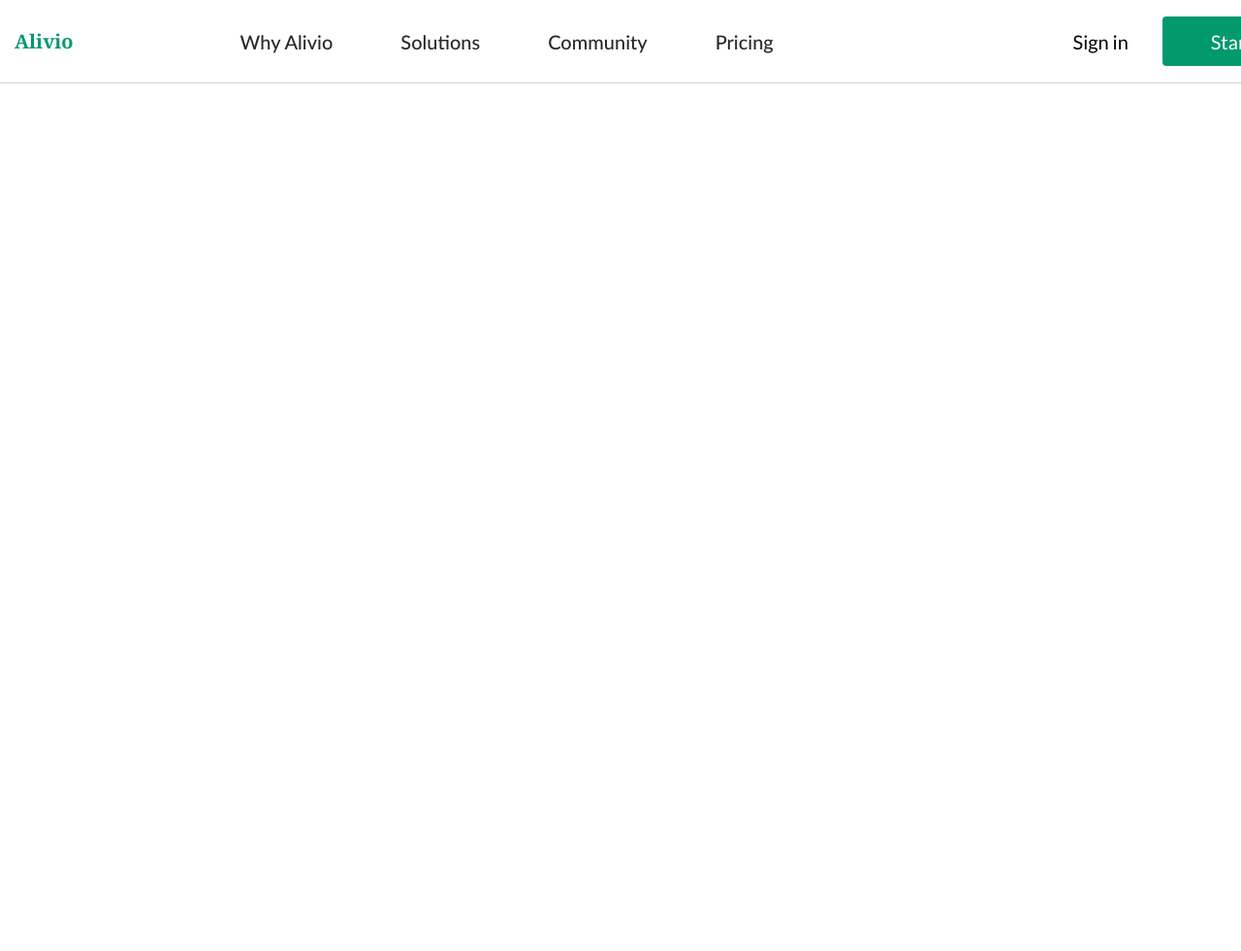
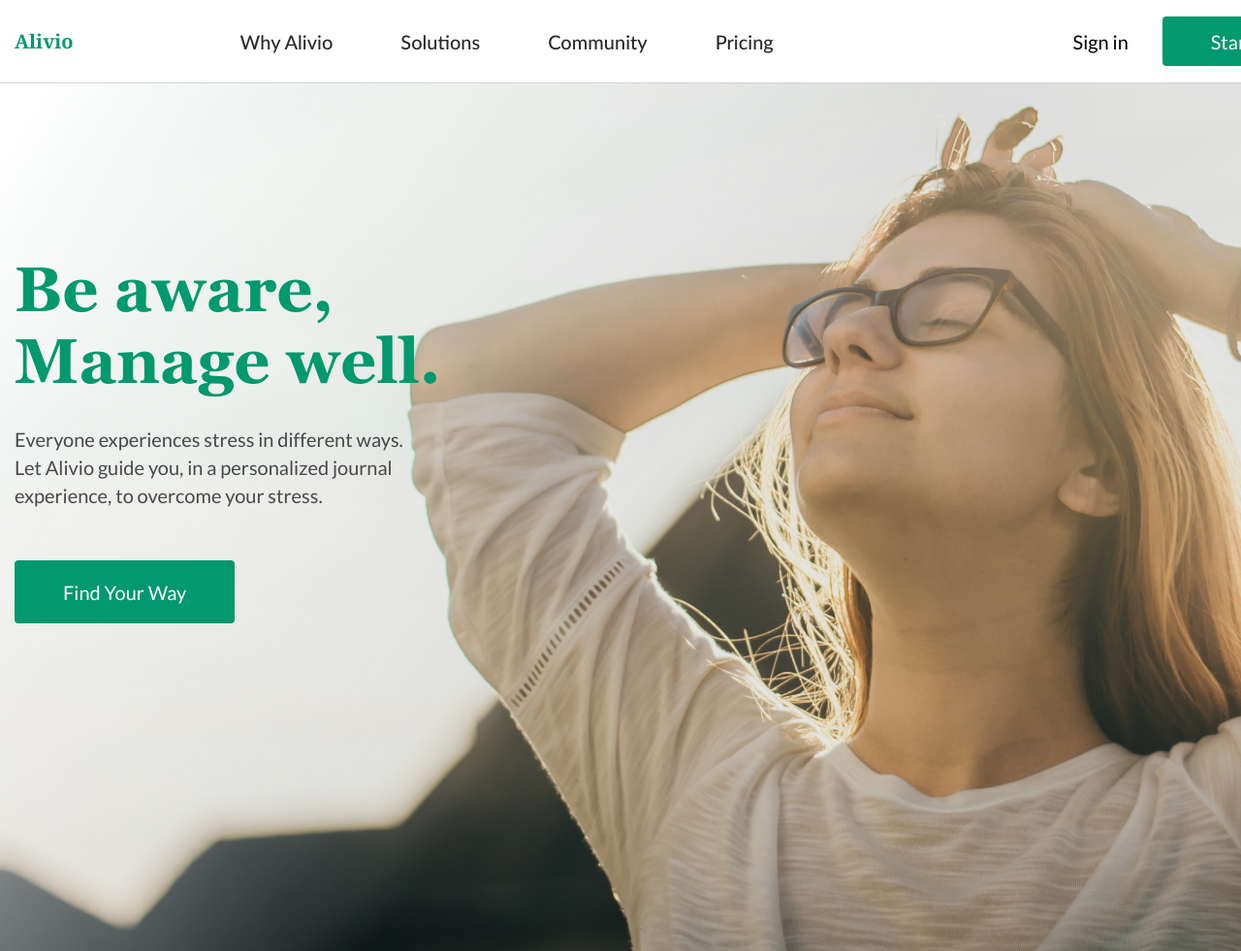
Before and after one commit to EliHaciyev/Alivio, a plain HTML site: page index.html in a window 1280 px wide. Shown: the top 981 px of the page at 97% size. Before the commit the page ends 800 px from the top, so only its background shows below. Drawn offline with Linux system fonts and the light colour scheme.

Commit message:
Main first section

```diff
--- a/css/reset.css
+++ b/css/reset.css
@@ -56,7 +56,7 @@ ul {
 img,
 svg {
   vertical-align: top;
-  max-width: 10%;
+  max-width: 100%;
   height: auto;
 }
 
--- a/css/styles.css
+++ b/css/styles.css
@@ -1,5 +1,5 @@
 body {
-  font-family: 'Lato',sans-serif;
+  font-family: 'Lato', sans-serif;
   font-weight: 400;
   font-size: 20px;
   color: #424242
@@ -41,10 +41,11 @@ body {
 }
 
 .header-row {
- display: flex;
- align-items: center;
+  display: flex;
+  align-items: center;
 
 }
+
 .header-logo a {
   font-family: Georgia;
   font-weight: 800;
@@ -60,31 +61,40 @@ body {
 .header-nav ul {
   display: flex;
 }
-.header-nav li + li {
+
+.header-nav li+li {
   margin-left: 70px;
 }
+
 .header-nav a {
   transition: .3s ease;
 }
+
 .header-nav a:hover {
-  color:#01996D;
+  color: #01996D;
 }
+
 .header-login {
   display: flex;
   align-items: center;
   margin-left: auto;
 }
+
 .header-login a {
   color: #000;
   transition: .3s ease;
 }
+
 .header-login>*+* {
   margin-left: 35px;
 }
+
 .header-login a:hover {
   color: #01996D;
 }
-.btn, a.btn {
+
+.btn,
+a.btn {
   display: inline-block;
   /* height: 51px;
   line-height: 51px; */
@@ -102,9 +112,70 @@ body {
   transition: opacity .2s ease;
 }
 
-.btn:hover, a.btn:hover {
+.btn:hover,
+a.btn:hover {
   opacity: 0.8;
   color: #fff;
 }
 
+.btn-big,
+a.btn-big {
+  min-height: 65px;
+}
+
 /* Section Header End */
+
+/* Section Main Start */
+.home {
+  padding: 175px 0;
+  min-height: 895px;
+  position: relative;
+}
+
+.home-content {
+  max-width: 440px;
+}
+
+.home-heading {
+  margin-bottom: 30px;
+  color: #01996D;
+  font-weight: 700;
+  font-size: 65px;
+  font-family: 'Georgia', serif;
+}
+
+.home-heading+* {
+  margin-top: 30px;
+}
+
+.home-text {
+  color: #484848;
+  line-height: 144.55%;
+  max-width: 430px;
+}
+
+.home-text+* {
+  margin-top: 53px;
+}
+
+.home-btn {
+  display: flex;
+}
+
+.home-bg-img {
+  z-index: -1;
+  position: absolute;
+  left: 0;
+  top: 0;
+  width: 100%;
+  height: 100%;
+  background-color: bisque;
+}
+
+.home-bg-img img {
+  height: 100%;
+  width: 100%;
+  object-fit: cover;
+}
+
+/* Section Main End */
--- a/index.html
+++ b/index.html
@@ -33,6 +33,36 @@
   </header>
   <!-- Section Header End -->
 
+  <!-- Section Main Start-->
+  <main>
+  <!-- Section Home Start-->
+
+      <section class="home">
+        <div class="container">
+          <div class="home-content">
+           <h1 class="home-heading">
+             Be aware, Manage well.
+           </h1>
+           <div class="home-text">
+              <p>Everyone experiences stress in different ways.
+              Let Alivio guide you, in a personalized journal experience, to overcome your stress.
+              </p>
+           </div>
+           <div class="home-btn">
+            <a href="#!" class="btn btn-big"> Find Your Way</a>
+           </div>
+          </div>
+        </div>
+        <div class="home-bg-img">
+          <img src="./img/BG.jpg" alt="Background cover">
+        </div>
+      </section>
+  <!-- Section Home End-->
+
+  </main>
+
+  <!-- Section Main End -->
+
   <script src="./js/main.js"></script>
 </body>
 </html>
```
Also changed, not shown: img/Alivio.svg (deleted), img/BG.jpg (added), img/Logo.svg (deleted).
